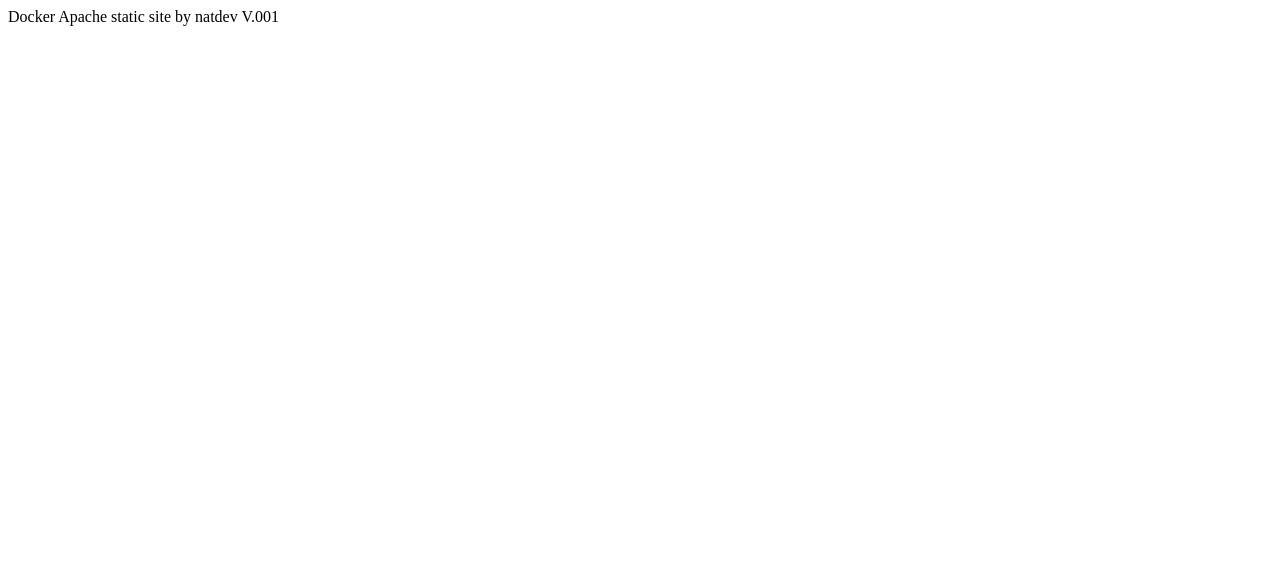
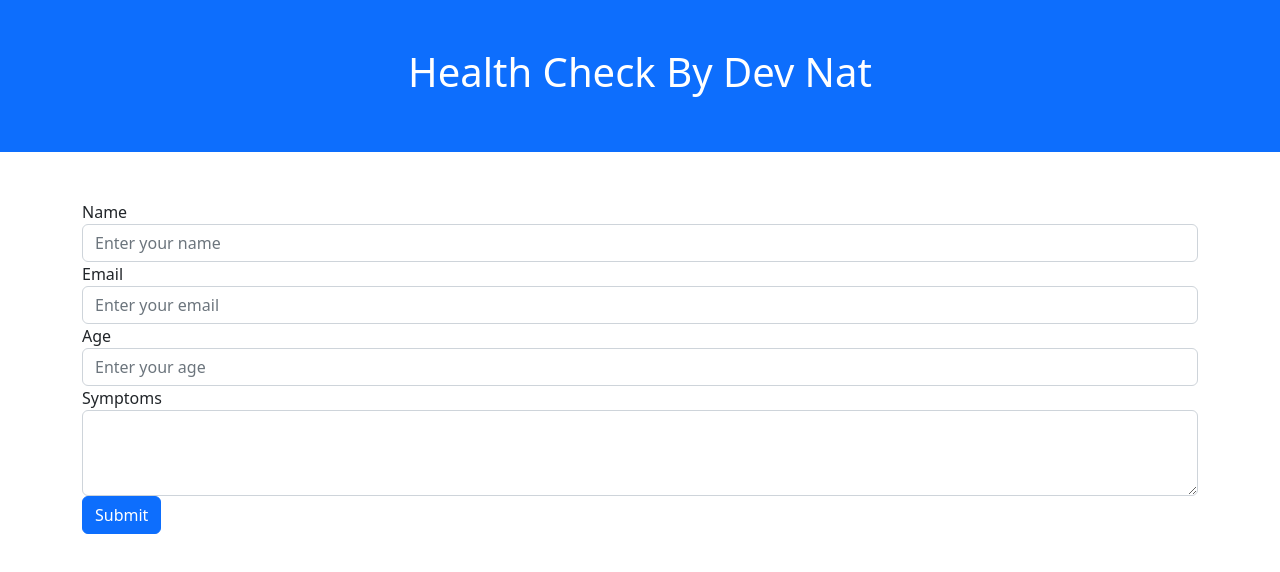
Before and after one commit to nattapon27552/natdev01, a plain HTML site: page index.html in a window 1280 px wide. Drawn offline with nearby package versions, Linux system fonts and the light colour scheme.

Commit message:
Update index.html

```diff
--- a/index.html
+++ b/index.html
@@ -1 +1,39 @@
-Docker Apache static site by natdev V.001
+<!DOCTYPE html>
+<html lang="en">
+<head>
+  <title>Health Check By Dev Nat</title>
+  <meta charset="utf-8">
+  <meta name="viewport" content="width=device-width, initial-scale=1">
+  <link href="https://cdn.jsdelivr.net/npm/bootstrap@5.2.3/dist/css/bootstrap.min.css" rel="stylesheet">
+  <script src="https://cdn.jsdelivr.net/npm/bootstrap@5.2.3/dist/js/bootstrap.bundle.min.js"></script>
+</head>
+<body>
+
+<div class="container-fluid p-5 bg-primary text-white text-center">
+  <h1>Health Check By Dev Nat</h1>
+</div>
+
+<div class="container mt-5">
+  <form>
+    <div class="form-group">
+      <label for="name">Name</label>
+      <input type="text" class="form-control" id="name" placeholder="Enter your name">
+    </div>
+    <div class="form-group">
+      <label for="email">Email</label>
+      <input type="email" class="form-control" id="email" placeholder="Enter your email">
+    </div>
+    <div class="form-group">
+      <label for="age">Age</label>
+      <input type="number" class="form-control" id="age" placeholder="Enter your age">
+    </div>
+    <div class="form-group">
+      <label for="symptoms">Symptoms</label>
+      <textarea class="form-control" id="symptoms" rows="3"></textarea>
+    </div>
+    <button type="submit" class="btn btn-primary">Submit</button>
+  </form>
+</div>
+
+</body>
+</html>
```
